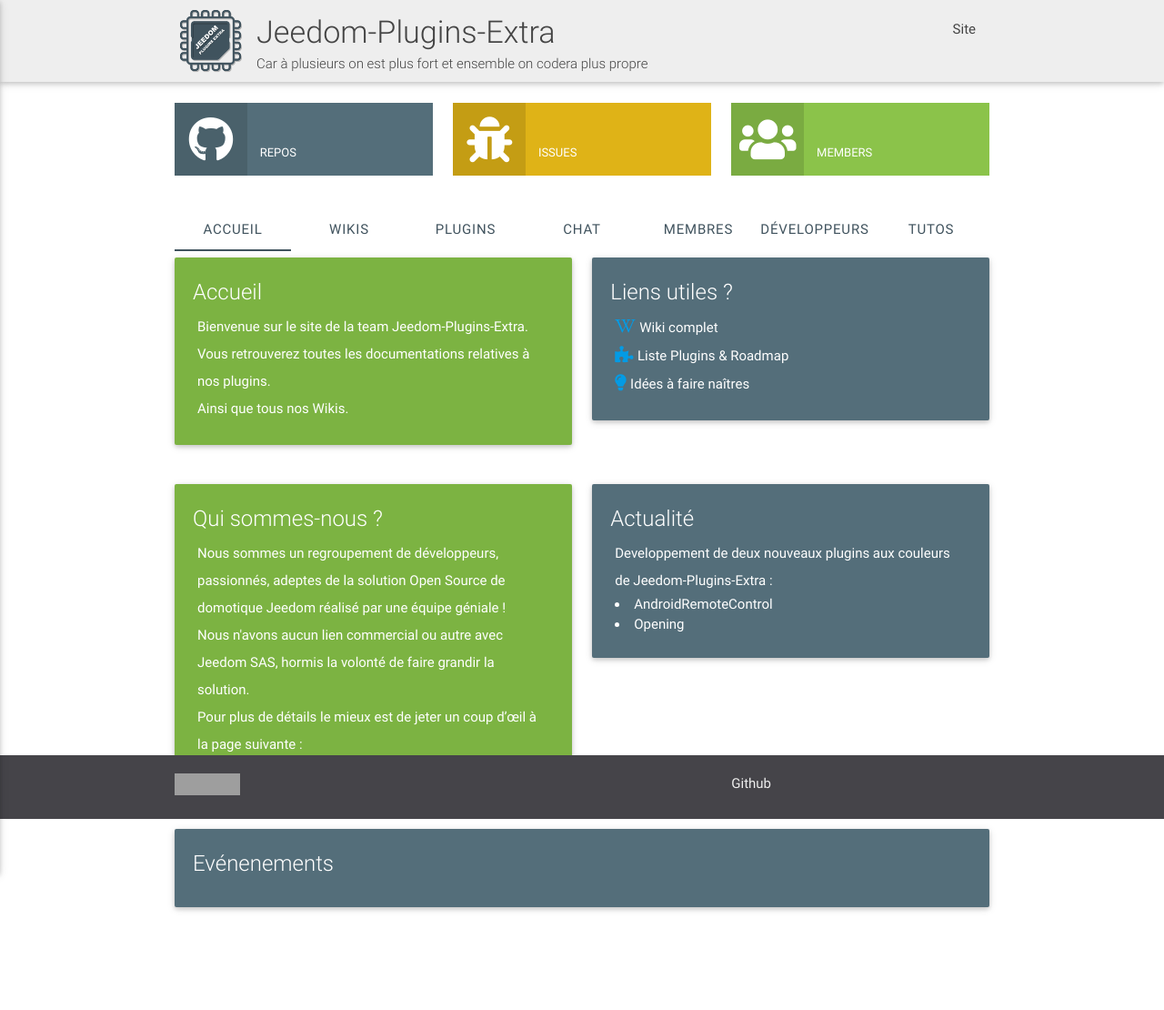
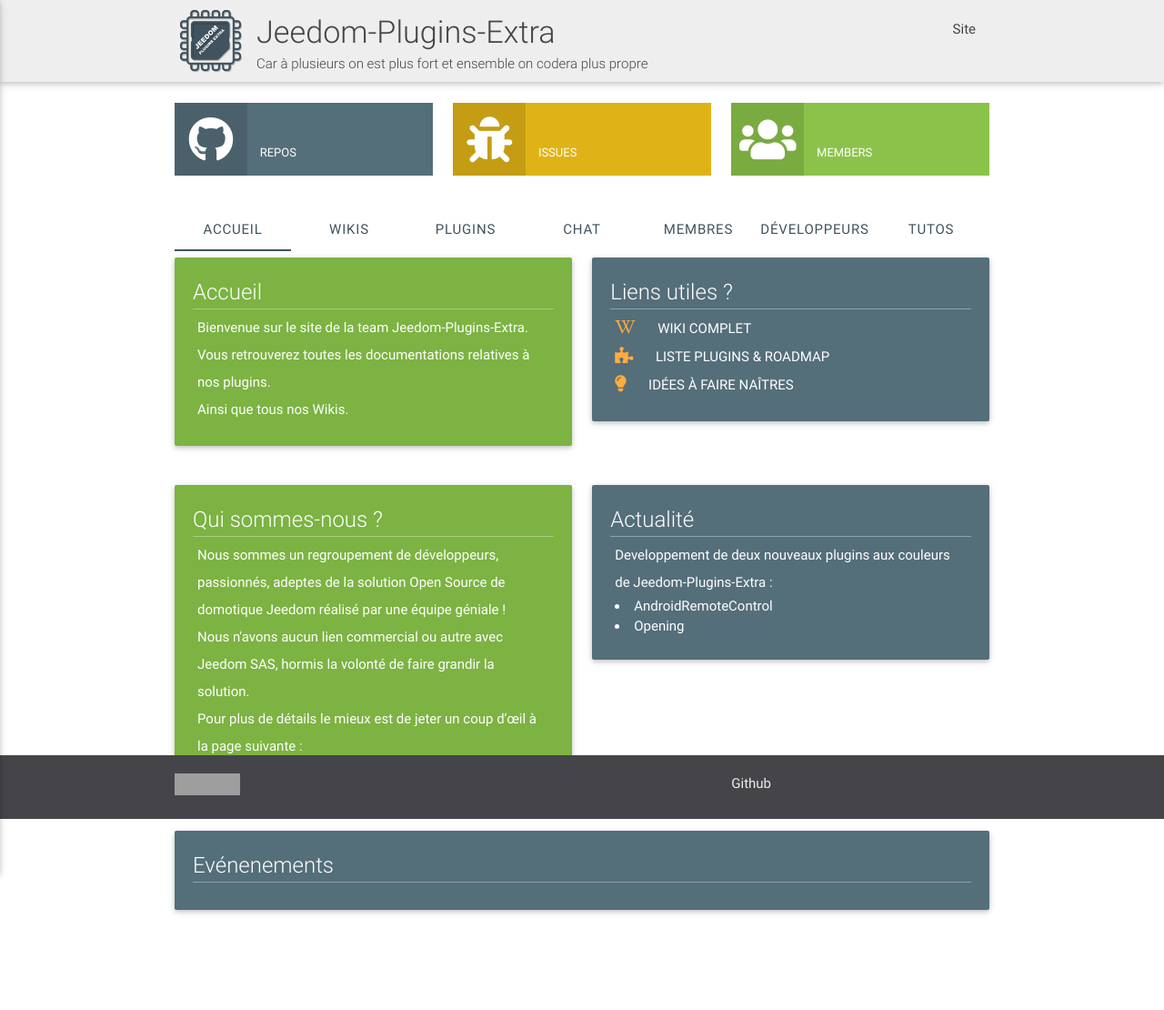
Before and after one commit to NextDom/NextDom.github.io, a Jekyll site: the page index.html, which Jekyll copies as it is, in a window 1280 px wide. Shown: the whole page at 91% size. Built offline with Jekyll 4.4.1, drawn with Linux system fonts in a browser that asks for light colours; nearby versions of some CDN libraries; grey boxes are pictures that could not be loaded.

Commit message:
Update index.html

```diff
--- a/index.html
+++ b/index.html
@@ -111,7 +111,7 @@
                             <div class="card light-green darken-1">
                                 <div class="card-content white-text">
                                     <span class="card-title">Accueil</span>
-                                    <div class="card-action-2 white-text">
+                                    <div class="card-action card-action-2 white-text">
                                         <p>Bienvenue sur le site de la team Jeedom-Plugins-Extra. </br>
                                         Vous retrouverez toutes les documentations relatives à nos plugins.</br>
                                         Ainsi que tous nos Wikis.</p>
@@ -123,7 +123,7 @@
                             <div class="card blue-grey darken-1">
                                 <div class="card-content white-text">
                                     <span class="card-title">Liens utiles ?</span>
-                                    <div class="card-action-2 white-text">
+                                    <div class="card-action card-action-2 white-text">
                                         <p>
                                             <a style="font-size:1.2rem"><i class="fab fa-wikipedia-w"></i> <a class="white-text" href="https://github.com/Jeedom-Plugins-Extra/Jeedom-Plugins-Extra/wiki">Wiki complet</a></br>
                                             <a style="font-size:1.2rem"><i class="fas fa-puzzle-piece"></i> <a class="white-text" href="https://github.com/Jeedom-Plugins-Extra/Jeedom-Plugins-Extra/wiki/03-Liste-Plugins-&-Roadmap">  Liste Plugins & Roadmap</a></br>
@@ -139,7 +139,7 @@
                             <div class="card light-green darken-1">
                                 <div class="card-content white-text">
                                     <span class="card-title">Qui sommes-nous ?</span>
-                                    <div class="card-action-2 white-text">
+                                    <div class="card-action card-action-2 white-text">
                                         <p>Nous sommes un regroupement de développeurs, passionnés, adeptes de la solution Open Source de domotique Jeedom réalisé par une équipe géniale ! </br>
                                             Nous n'avons aucun lien commercial ou autre avec Jeedom SAS, hormis la volonté de faire grandir la solution.</br>
                                             Pour plus de détails le mieux est de jeter un coup d’œil à la page suivante :</br>
@@ -153,7 +153,7 @@
                             <div class="card blue-grey darken-1">
                                 <div class="card-content white-text">
                                     <span class="card-title">Actualité</span>
-                                    <div class="card-action-2 white-text">
+                                    <div class="card-action card-action-2 white-text">
                                         <p>Developpement de deux nouveaux plugins aux couleurs de Jeedom-Plugins-Extra :</br>
                                             <li> AndroidRemoteControl</li>
                                             <li> Opening</li>
@@ -166,7 +166,7 @@
                         <div class="card blue-grey darken-1">
                             <div class="card-content white-text">
                                 <span class="card-title">Evénenements</span>
-                                    <div class="card-action-2" id="eventsdata"></div>
+                                    <div class="card-action card-action-2" id="eventsdata"></div>
                                 </p>
                             </div>
                         </div>
```
